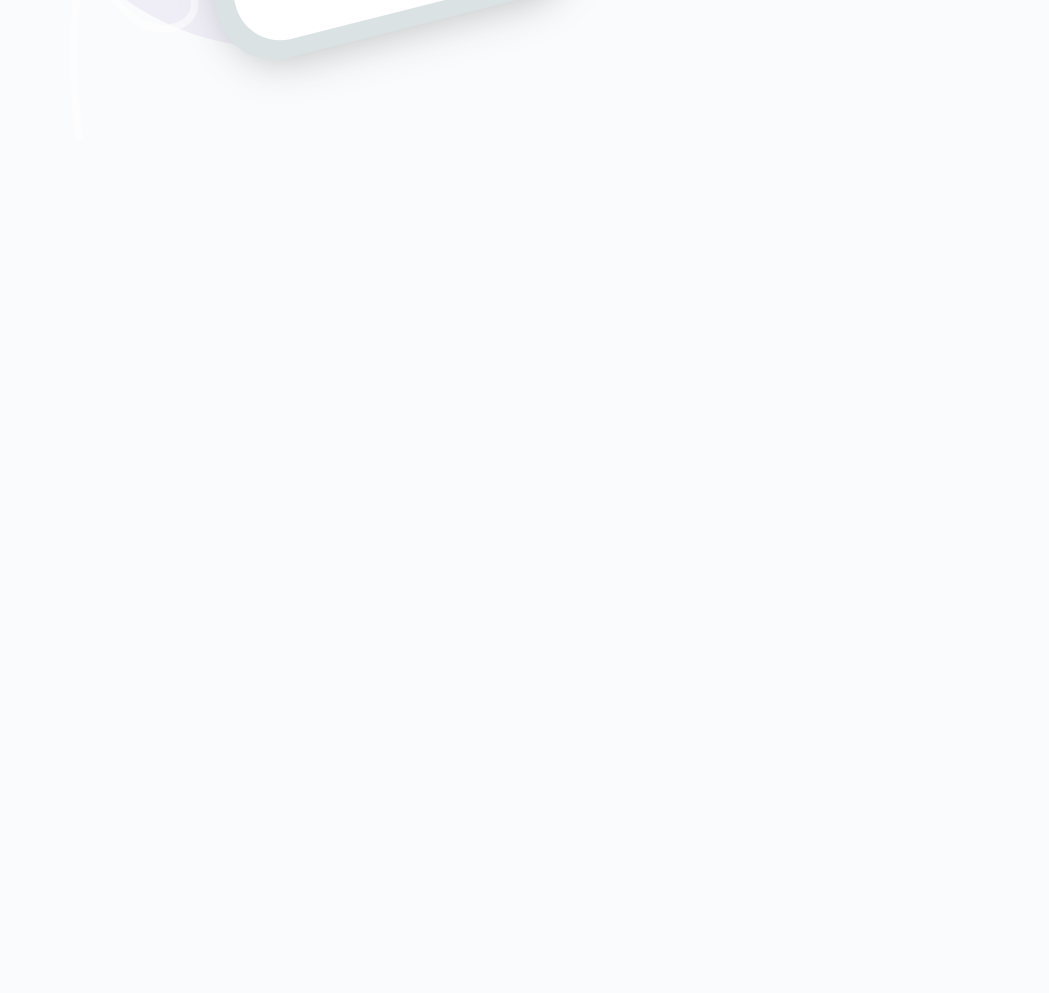
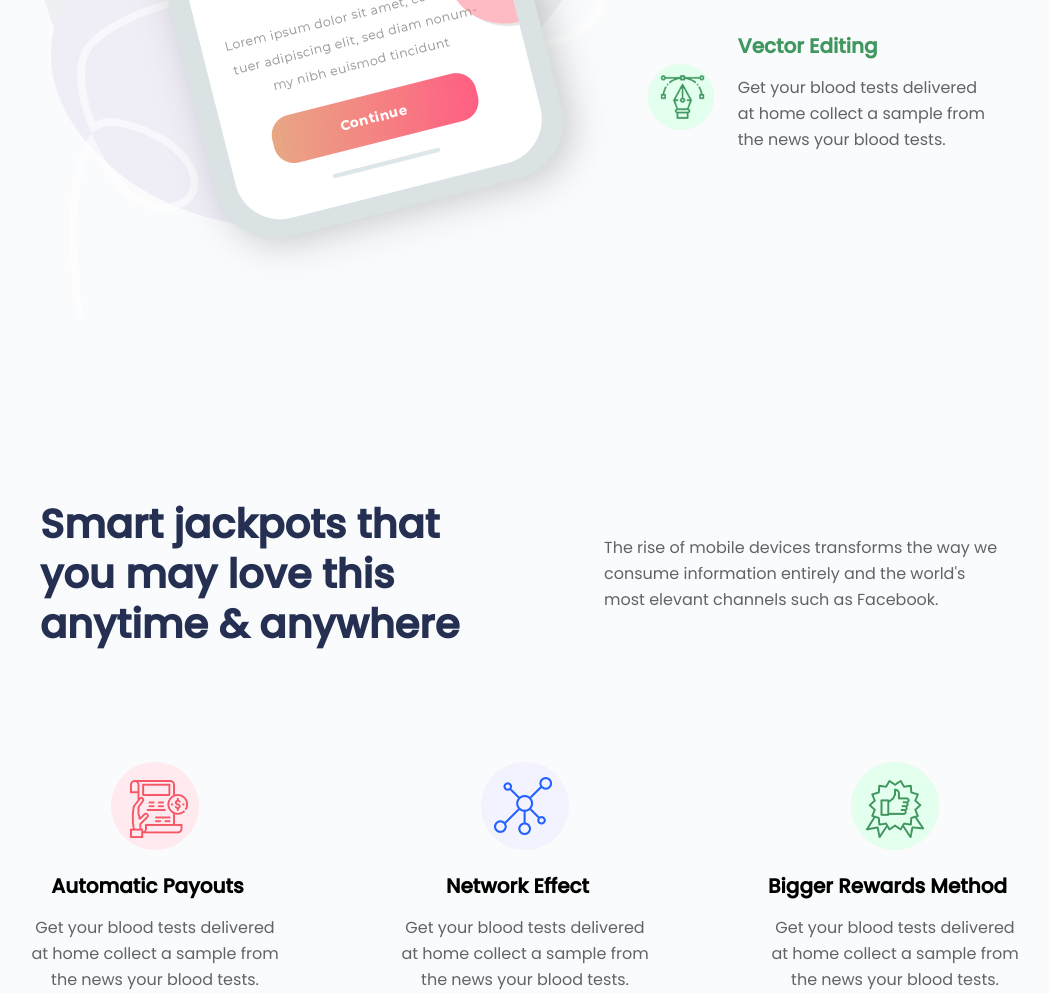
Before and after one commit to MehediHasan23/app-lab, a plain HTML site: page index.html in a window 1280 px wide. Shown: the part 1606-2599 px from the top of the page, without its empty margins (115-1164 px from the left). Before the commit the page ends 1756 px from the top, so only its background shows below. Drawn offline with Linux system fonts and the light colour scheme.

Commit message:
completed third section

```diff
--- a/css/mediaquery.css
+++ b/css/mediaquery.css
@@ -73,6 +73,14 @@ desktop version
   .feature_info {
     text-align: center;
   }
+
+   /* jackpot section  */
+  .jackpot_article{
+    flex-direction: column;
+  }
+  .jackpot_info {
+  flex-wrap: wrap;
+  }
 }
 
 /* ==========
@@ -106,7 +114,17 @@ tab version
   .feature_info {
     text-align: center;
   }
+
+  /* jackpot section  */
+  .jackpot_article{
+    flex-direction: column
+  }
+  .jackpot_info {
+  flex-wrap: wrap;
+  }
 }
+
+
 
 /*=============
  mobile version
--- a/css/style.css
+++ b/css/style.css
@@ -217,19 +217,18 @@ header {
 }
 .feature__text {
   margin-top: 50px;
-
 }
-.feature__text h1{
+.feature__text h1 {
   max-width: 281px;
 }
-.feature__text p{
+.feature__text p {
   max-width: 428px;
   margin-bottom: 90px;
 }
 
 .features_categories {
   display: flex;
-    justify-content:baseline;
+  justify-content: baseline;
   align-items: center;
   margin-bottom: 20px;
 }
@@ -242,7 +241,7 @@ header {
   align-self: center;
   margin-top: 25px;
 }
-.feature_img img{
+.feature_img img {
   width: 100%;
 }
 .feature_info {
@@ -273,3 +272,61 @@ header {
 .third_feature_info {
   color: #40975f;
 }
+
+/* ================
+*jackpot section
+================  */
+
+.jackpot_article {
+  display: flex;
+  justify-content: space-around;
+  align-items: center;
+}
+
+.jackpot_article h2 {
+  max-width: 424px;
+  font-size: 40px;
+  line-height: 50px;
+  color: #242f51;
+  font-weight: 600;
+}
+.jackpot_article p {
+  max-width: 406px;
+  font-size: 16px;
+  line-height: 26px;
+  color: #616368;
+  font-weight: 400;
+}
+
+.jackpot_info {
+  display: flex;
+  justify-content: space-around;
+  align-items: center;
+}
+
+.jackpot_img {
+  text-align: center;
+}
+
+.jackpot_img img {
+  width: 88px;
+  height: 88px;
+  border-radius: 44px;
+  background-color: #ffecef;
+}
+
+.jackpot_text h6 {
+  font-size: 20px;
+  line-height: 58px;
+  font-weight: 600;
+  max-width: 245px;
+  text-align: center;
+}
+.jackpot_text p {
+  font-size: 16px;
+  line-height: 26px;
+  color: #616368;
+  font-weight: 400;
+  max-width: 260px;
+  text-align: center;
+}
--- a/index.html
+++ b/index.html
@@ -69,7 +69,7 @@
     <!-- header end  -->
     <main>
       <!-- client section start  -->
-      <section id="client">
+      <section id="client" style="margin-top: 114px">
         <div class="container client_section">
           <h6>Trusted by companies like</h6>
           <div class="client_img">
@@ -83,7 +83,7 @@
       </section>
       <!-- client section end  -->
 
-      <section id="feature" style="margin-top: 50px">
+      <section id="feature" style="margin-top: 165px">
         <div class="container feature_section">
           <div class="feature_banner">
             <img src="img/feature/feature-banner.png" alt="" />
@@ -135,6 +135,56 @@
           </div>
         </div>
       </section>
+      <section id="jackpot" style="margin-top: 170px">
+        <div class="container jackpot_section">
+          <div class="jackpot_article">
+            <h2>Smart jackpots that you may love this anytime & anywhere</h2>
+            <p>
+              The rise of mobile devices transforms the way we consume
+              information entirely and the world's most elevant channels such as
+              Facebook.
+            </p>
+          </div>
+          <div class="jackpot_info" style="margin-top: 113px">
+            <div class="jackpot_catagories">
+              <div class="jackpot_img">
+                <img src="./img/jackpots/1.png" alt="" />
+              </div>
+              <div class="jackpot_text">
+                <h6>Automatic Payouts</h6>
+                <p>
+                  Get your blood tests delivered at home collect a sample from
+                  the news your blood tests.
+                </p>
+              </div>
+            </div>
+            <div class="jackpot_catagories">
+              <div class="jackpot_img">
+                <img src="./img/jackpots/2.png" alt="" />
+              </div>
+              <div class="jackpot_text">
+                <h6>Network Effect</h6>
+                <p>
+                  Get your blood tests delivered at home collect a sample from
+                  the news your blood tests.
+                </p>
+              </div>
+            </div>
+            <div class="jackpot_catagories">
+              <div class="jackpot_img">
+                <img src="./img/jackpots/3.png" alt="" />
+              </div>
+              <div class="jackpot_text">
+                <h6>Bigger Rewards Method</h6>
+                <p>
+                  Get your blood tests delivered at home collect a sample from
+                  the news your blood tests.
+                </p>
+              </div>
+            </div>
+          </div>
+        </div>
+      </section>
     </main>
     <footer></footer>
   </body>
```
Also changed, not shown: img/jackpots/1.png (added), img/jackpots/2.png (added), img/jackpots/3.png (added). Lines whose indentation alone changed are shown as unchanged.
